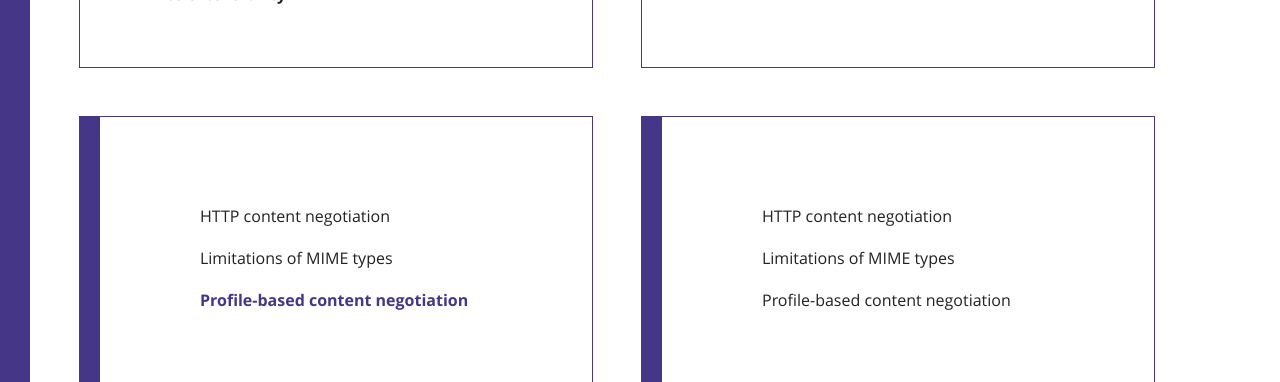
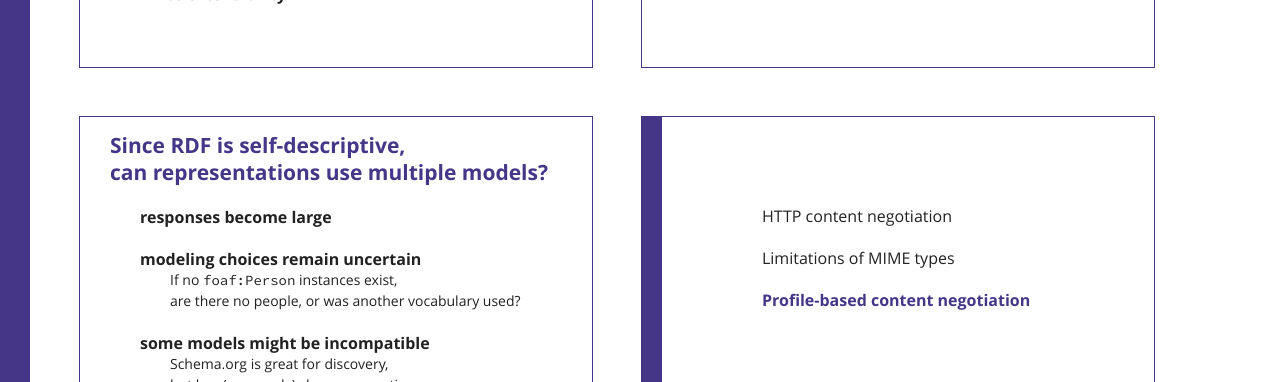
Before and after one commit to RubenVerborgh/SDSVoc-2016, a website: page index.html in a window 1280 px wide. Shown: the part 5430-5812 px from the top of the page. Drawn offline with Linux system fonts and the light colour scheme.

Commit message:
Explain limits of multi-model RDF.

```diff
--- a/index.html
+++ b/index.html
@@ -424,6 +424,28 @@ Content-Language: en
     <p class="next scroll"><code>application/vnd.council.my.decision.foaf.person+ld+json</code></p>
   </div>
 
+  <div class="slide" id="rdf-multiple-models">
+    <h2>
+      Since RDF is self-descriptive,<br>
+      can representations use multiple models?
+    </h2>
+    <ul>
+      <li class="next">responses become large</li>
+      <li class="next">modeling choices remain uncertain
+        <ul>
+          <li class="next">If no <code>foaf:Person</code> instances exist,<br>
+            are there no people, or was another vocabulary used?
+        </ul>
+      </li>
+      <li class="next">some models might be incompatible
+        <ul>
+          <li>Schema.org is great for discovery,<br>
+            but has (purposely) sloppy semantics.
+        </ul>
+      </li>
+    </ul>
+  </div>
+
   <div class="toc slide" id="toc-profiles">
     <h2>Your JSON is not my JSON</h2>
     <ul>
```
